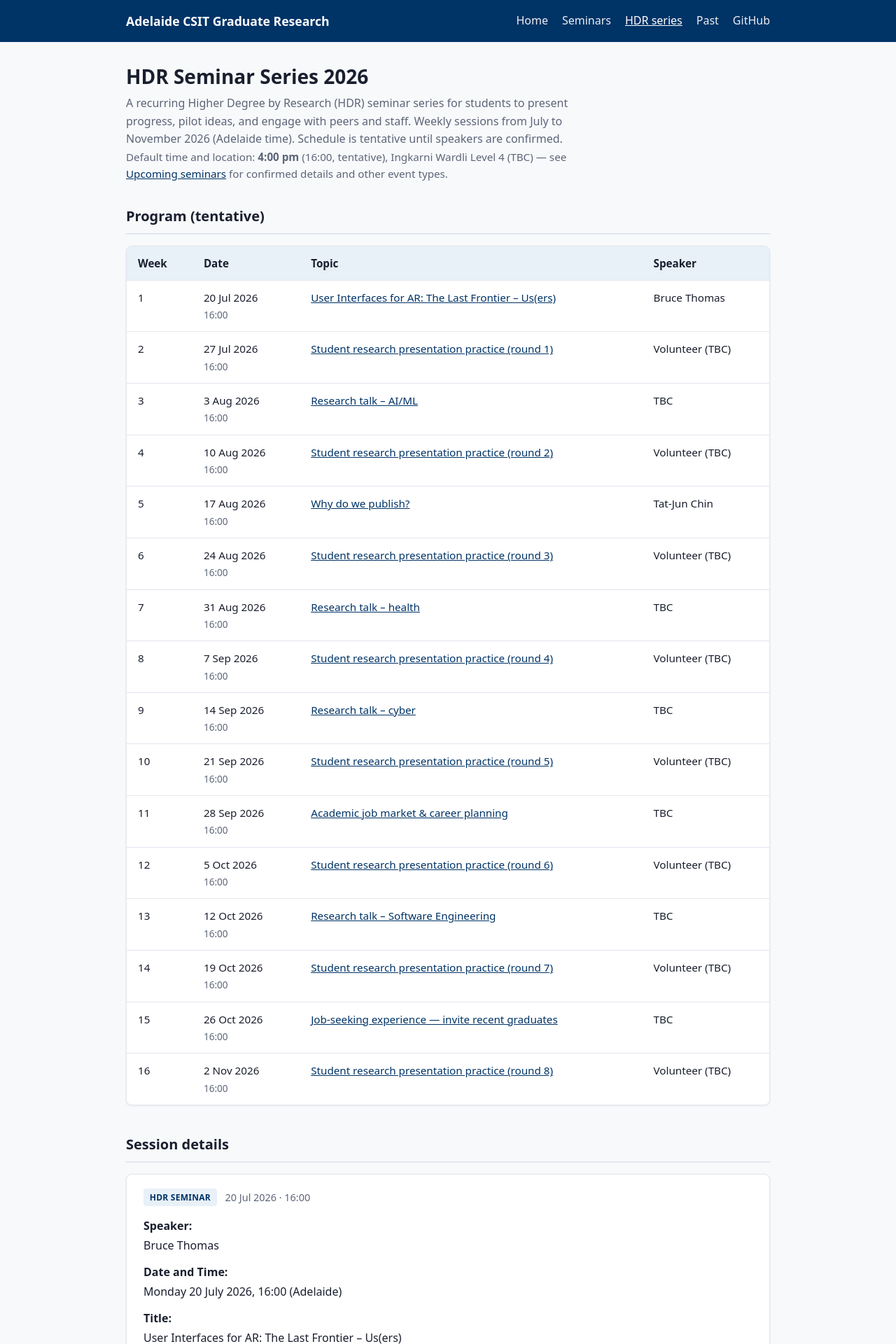
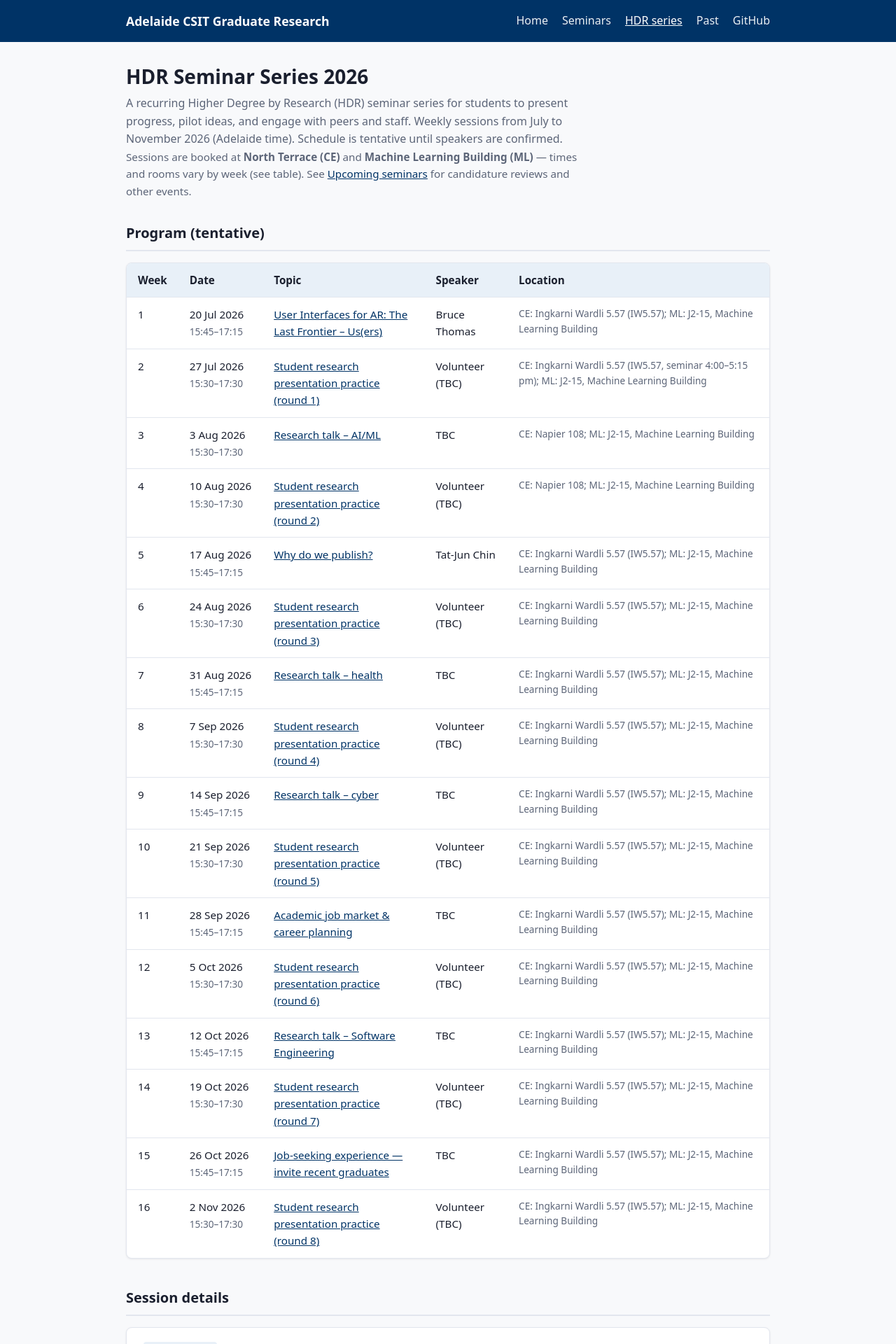
Before and after one commit to ht-timchen/Adelaide-CSIT-GRC, a Jekyll site: the page built from hdr-series.md, in a window 1280 px wide. Shown: the top 1920 px of the page at 70% size. Built offline with Jekyll 4.4.1, drawn with Linux system fonts in a browser that asks for light colours; some of the changed text lies outside the part shown.

Commit message:
Add booked CE/ML rooms and times to HDR series schedule.
Updates all 16 weekly sessions with room bookings, varied session times, and a Location column on the program table.

Co-authored-by: Cursor <cursoragent@cursor.com>

```diff
--- a/_data/seminars.yml
+++ b/_data/seminars.yml
@@ -79,8 +79,8 @@ seminars:
     title: "User Interfaces for AR: The Last Frontier – Us(ers)"
     speaker: "Bruce Thomas"
     date: 2026-07-20
-    time: "16:00"
-    location: "Ingkarni Wardli, Level 4 seminar room (TBC)"
+    time: "15:45–17:15"
+    location: "CE: Ingkarni Wardli 5.57 (IW5.57); ML: J2-15, Machine Learning Building"
     abstract: |
       HDR Seminar Series — Week 1 of 16.
     status: scheduled
@@ -92,8 +92,8 @@ seminars:
     title: "Student research presentation practice (round 1)"
     speaker: "Volunteer (TBC)"
     date: 2026-07-27
-    time: "16:00"
-    location: "Ingkarni Wardli, Level 4 seminar room (TBC)"
+    time: "15:30–17:30"
+    location: "CE: Ingkarni Wardli 5.57 (IW5.57, seminar 4:00–5:15 pm); ML: J2-15, Machine Learning Building"
     abstract: |
       HDR Seminar Series — Week 2 of 16 (tentative). Student presentation practice with faculty feedback.
     ideas: "Volunteer; also need a couple faculties to provide student feedback"
@@ -106,8 +106,8 @@ seminars:
     title: "Research talk – AI/ML"
     speaker: "TBC"
     date: 2026-08-03
-    time: "16:00"
-    location: "Ingkarni Wardli, Level 4 seminar room (TBC)"
+    time: "15:30–17:30"
+    location: "CE: Napier 108; ML: J2-15, Machine Learning Building"
     abstract: |
       HDR Seminar Series — Week 3 of 16 (tentative).
     status: scheduled
@@ -119,8 +119,8 @@ seminars:
     title: "Student research presentation practice (round 2)"
     speaker: "Volunteer (TBC)"
     date: 2026-08-10
-    time: "16:00"
-    location: "Ingkarni Wardli, Level 4 seminar room (TBC)"
+    time: "15:30–17:30"
+    location: "CE: Napier 108; ML: J2-15, Machine Learning Building"
     abstract: |
       HDR Seminar Series — Week 4 of 16 (tentative). Student presentation practice with faculty feedback.
     ideas: "Volunteer; also need a couple faculties to provide student feedback"
@@ -133,8 +133,8 @@ seminars:
     title: "Why do we publish?"
     speaker: "Tat-Jun Chin"
     date: 2026-08-17
-    time: "16:00"
-    location: "Ingkarni Wardli, Level 4 seminar room (TBC)"
+    time: "15:45–17:15"
+    location: "CE: Ingkarni Wardli 5.57 (IW5.57); ML: J2-15, Machine Learning Building"
     abstract: |
       HDR Seminar Series — Week 5 of 16.
     status: scheduled
@@ -146,8 +146,8 @@ seminars:
     title: "Student research presentation practice (round 3)"
     speaker: "Volunteer (TBC)"
     date: 2026-08-24
-    time: "16:00"
-    location: "Ingkarni Wardli, Level 4 seminar room (TBC)"
+    time: "15:30–17:30"
+    location: "CE: Ingkarni Wardli 5.57 (IW5.57); ML: J2-15, Machine Learning Building"
     abstract: |
       HDR Seminar Series — Week 6 of 16 (tentative). Student presentation practice with faculty feedback.
     ideas: "Volunteer; also need a couple faculties to provide student feedback"
@@ -160,8 +160,8 @@ seminars:
     title: "Research talk – health"
     speaker: "TBC"
     date: 2026-08-31
-    time: "16:00"
-    location: "Ingkarni Wardli, Level 4 seminar room (TBC)"
+    time: "15:45–17:15"
+    location: "CE: Ingkarni Wardli 5.57 (IW5.57); ML: J2-15, Machine Learning Building"
     abstract: |
       HDR Seminar Series — Week 7 of 16 (tentative).
     ideas: "Gustavo, Ignacio"
@@ -174,8 +174,8 @@ seminars:
     title: "Student research presentation practice (round 4)"
     speaker: "Volunteer (TBC)"
     date: 2026-09-07
-    time: "16:00"
-    location: "Ingkarni Wardli, Level 4 seminar room (TBC)"
+    time: "15:30–17:30"
+    location: "CE: Ingkarni Wardli 5.57 (IW5.57); ML: J2-15, Machine Learning Building"
     abstract: |
       HDR Seminar Series — Week 8 of 16 (tentative). Student presentation practice with faculty feedback.
     ideas: "Volunteer; also need a couple faculties to provide student feedback"
@@ -188,8 +188,8 @@ seminars:
     title: "Research talk – cyber"
     speaker: "TBC"
     date: 2026-09-14
-    time: "16:00"
-    location: "Ingkarni Wardli, Level 4 seminar room (TBC)"
+    time: "15:45–17:15"
+    location: "CE: Ingkarni Wardli 5.57 (IW5.57); ML: J2-15, Machine Learning Building"
     abstract: |
       HDR Seminar Series — Week 9 of 16 (tentative).
     ideas: "Yuval or Swinburne ppl? Ask Hung"
@@ -202,8 +202,8 @@ seminars:
     title: "Student research presentation practice (round 5)"
     speaker: "Volunteer (TBC)"
     date: 2026-09-21
-    time: "16:00"
-    location: "Ingkarni Wardli, Level 4 seminar room (TBC)"
+    time: "15:30–17:30"
+    location: "CE: Ingkarni Wardli 5.57 (IW5.57); ML: J2-15, Machine Learning Building"
     abstract: |
       HDR Seminar Series — Week 10 of 16 (tentative). Student presentation practice with faculty feedback.
     ideas: "Volunteer; also need a couple faculties to provide student feedback"
@@ -216,8 +216,8 @@ seminars:
     title: "Academic job market & career planning"
     speaker: "TBC"
     date: 2026-09-28
-    time: "16:00"
-    location: "Ingkarni Wardli, Level 4 seminar room (TBC)"
+    time: "15:45–17:15"
+    location: "CE: Ingkarni Wardli 5.57 (IW5.57); ML: J2-15, Machine Learning Building"
     abstract: |
       HDR Seminar Series — Week 11 of 16 (tentative).
     status: scheduled
@@ -229,8 +229,8 @@ seminars:
     title: "Student research presentation practice (round 6)"
     speaker: "Volunteer (TBC)"
     date: 2026-10-05
-    time: "16:00"
-    location: "Ingkarni Wardli, Level 4 seminar room (TBC)"
+    time: "15:30–17:30"
+    location: "CE: Ingkarni Wardli 5.57 (IW5.57); ML: J2-15, Machine Learning Building"
     abstract: |
       HDR Seminar Series — Week 12 of 16 (tentative). Student presentation practice with faculty feedback.
     ideas: "Volunteer; also need a couple faculties to provide student feedback"
@@ -243,8 +243,8 @@ seminars:
     title: "Research talk – Software Engineering"
     speaker: "TBC"
     date: 2026-10-12
-    time: "16:00"
-    location: "Ingkarni Wardli, Level 4 seminar room (TBC)"
+    time: "15:45–17:15"
+    location: "CE: Ingkarni Wardli 5.57 (IW5.57); ML: J2-15, Machine Learning Building"
     abstract: |
       HDR Seminar Series — Week 13 of 16 (tentative).
     ideas: "Sebastian Baltes"
@@ -257,8 +257,8 @@ seminars:
     title: "Student research presentation practice (round 7)"
     speaker: "Volunteer (TBC)"
     date: 2026-10-19
-    time: "16:00"
-    location: "Ingkarni Wardli, Level 4 seminar room (TBC)"
+    time: "15:30–17:30"
+    location: "CE: Ingkarni Wardli 5.57 (IW5.57); ML: J2-15, Machine Learning Building"
     abstract: |
       HDR Seminar Series — Week 14 of 16 (tentative). Student presentation practice with faculty feedback.
     ideas: "Volunteer; also need a couple faculties to provide student feedback"
@@ -271,8 +271,8 @@ seminars:
     title: "Job-seeking experience — invite recent graduates"
     speaker: "TBC"
     date: 2026-10-26
-    time: "16:00"
-    location: "Ingkarni Wardli, Level 4 seminar room (TBC)"
+    time: "15:45–17:15"
+    location: "CE: Ingkarni Wardli 5.57 (IW5.57); ML: J2-15, Machine Learning Building"
     abstract: |
       HDR Seminar Series — Week 15 of 16 (tentative).
     ideas: "Yuankai, Guansong (SMU?); someone in IVE; post-docs"
@@ -285,8 +285,8 @@ seminars:
     title: "Student research presentation practice (round 8)"
     speaker: "Volunteer (TBC)"
     date: 2026-11-02
-    time: "16:00"
-    location: "Ingkarni Wardli, Level 4 seminar room (TBC)"
+    time: "15:30–17:30"
+    location: "CE: Ingkarni Wardli 5.57 (IW5.57); ML: J2-15, Machine Learning Building"
     abstract: |
       HDR Seminar Series — Week 16 of 16 (tentative). Student presentation practice with faculty feedback.
     ideas: "Volunteer; also need a couple faculties to provide student feedback"
--- a/_includes/hdr-series-table.html
+++ b/_includes/hdr-series-table.html
@@ -27,6 +28,7 @@
           <a href="#{{ s.id }}">{{ s.title }}</a>
         </td>
         <td>{{ s.speaker }}</td>
+        <td class="series-table__location">{{ s.location }}</td>
       </tr>
     {% endfor %}
     </tbody>
--- a/assets/css/main.css
+++ b/assets/css/main.css
@@ -327,3 +327,9 @@ a:hover {
   font-size: 0.85rem;
   color: var(--color-muted);
 }
+
+.series-table__location {
+  color: var(--color-muted);
+  font-size: 0.85rem;
+  min-width: 12rem;
+}
--- a/hdr-series.md
+++ b/hdr-series.md
@@ -8,8 +8,8 @@ description: Tentative 2026 HDR Seminar Series program — fortnightly sessions
   <h1>{{ site.hdr_series.title }}</h1>
   <p>{{ site.hdr_series.description }}</p>
   <p class="page-header__meta">
-    Default time and location: <strong>4:00 pm</strong> (16:00, tentative), Ingkarni Wardli Level 4 (TBC) — see
-    <a href="{{ '/seminars' | relative_url }}">Upcoming seminars</a> for confirmed details and other event types.
+    Sessions are booked at <strong>North Terrace (CE)</strong> and <strong>Machine Learning Building (ML)</strong> — times and rooms vary by week (see table). See
+    <a href="{{ '/seminars' | relative_url }}">Upcoming seminars</a> for candidature reviews and other events.
   </p>
 </div>
 
```
Also changed, not shown: other parts of _includes/hdr-series-table.html (+1 -0 lines).
